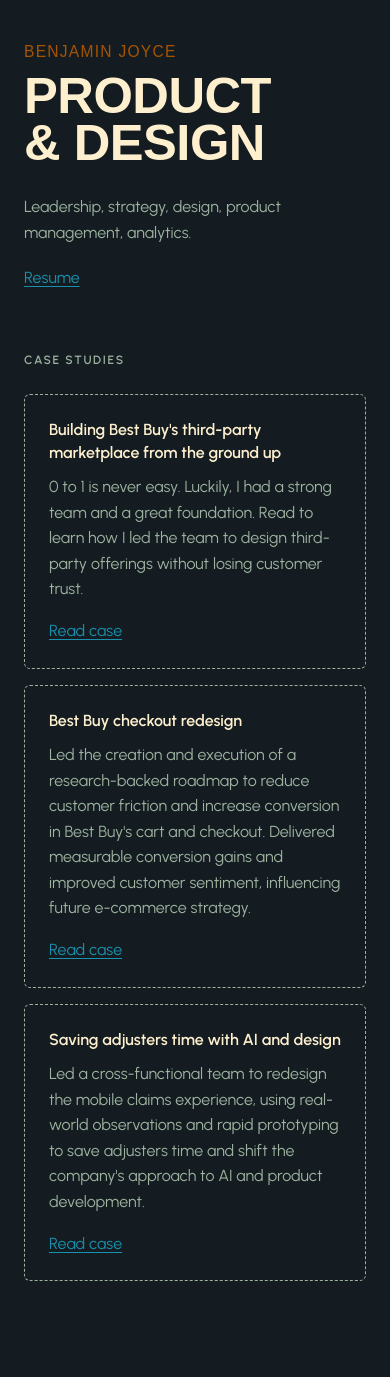
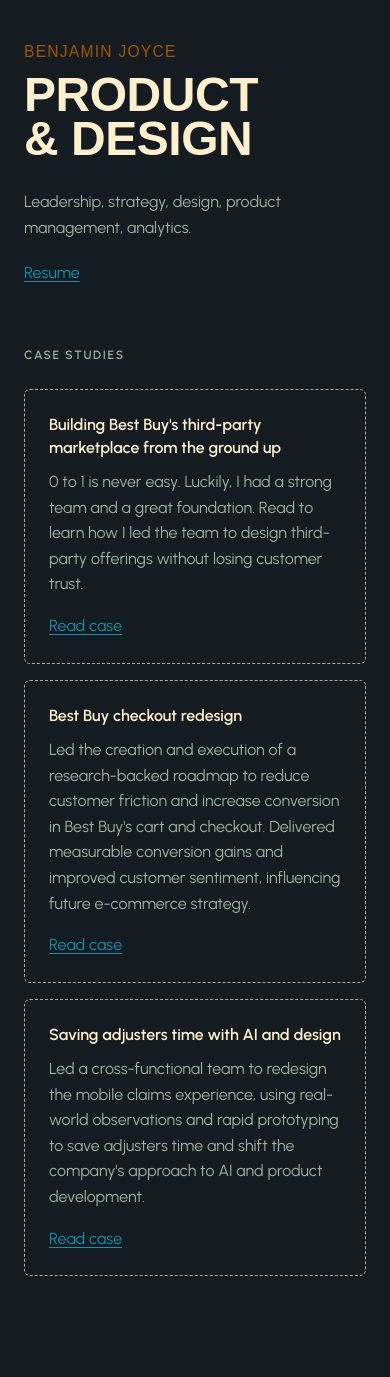
Before and after one commit to benjoycect/benjoycect.github.io, a Jekyll site: the page index.html, which Jekyll copies as it is, in a window 390 px wide. Built offline with Jekyll 4.4.1, drawn with Linux system fonts in a browser that asks for light colours; some web fonts are replaced; Markdown is read by kramdown in place of the engine named in the settings.

Commit message:
Update index.html

```diff
--- a/index.html
+++ b/index.html
@@ -73,7 +73,7 @@
 
     .hero__title {
       font-family: 'Climate Crisis', sans-serif;
-      font-size: clamp(2rem, 13vw, 4rem);
+      font-size: clamp(2rem, 3rem, 4rem);
       color: var(--cream);
       line-height: 0.92;
       text-transform: uppercase;
```
